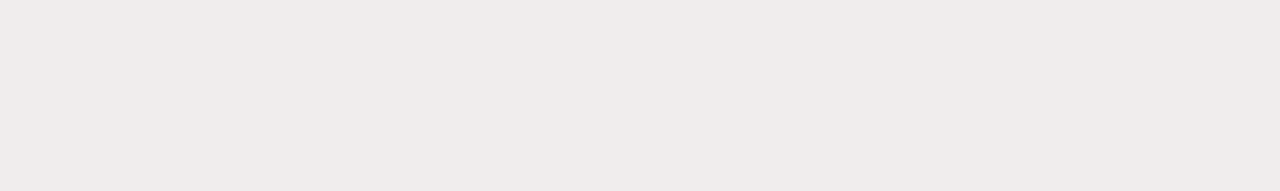
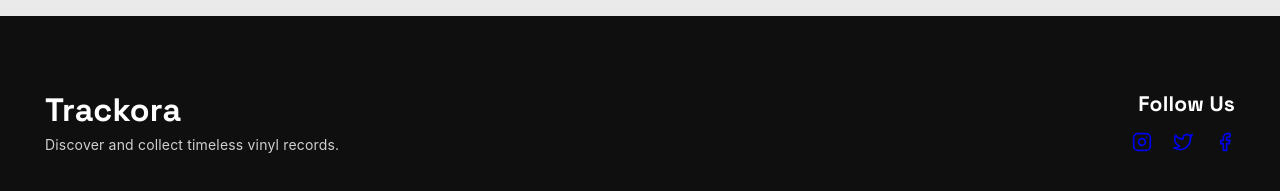
Before and after one commit to 20095949-mateus-campos/b9is130-web-dev-ca1, a React (Vite) app in the folder frontend/: page /checkout in a window 1280 px wide. Shown: the part 959-1150 px from the top of the page. Before the commit the page ends 903 px from the top, so only its background shows below. Built offline with nearby package versions, Linux system fonts and the light colour scheme; no server answers.

Commit message:
Feat: add footer

```diff
--- a/frontend/src/App.jsx
+++ b/frontend/src/App.jsx
@@ -11,6 +11,7 @@ import Profile from "./pages/Profile";
 import MyOrders from "./pages/MyOrders";
 import OrderDetails from "./pages/OrderDetails";
 import Checkout from "./pages/Checkout";
+import Footer from "./components/Footer";
 
 function App() {
   const [data, setData] = useState([]);
@@ -41,6 +42,7 @@ function App() {
           <Route path="/checkout" element={<Checkout />} />
         </Routes>
       </main>
+        <Footer />
     </div>
     </>
   );
--- a/frontend/src/components/Footer.jsx
+++ b/frontend/src/components/Footer.jsx
@@ -0,0 +1,41 @@
+import { FiInstagram, FiTwitter, FiFacebook } from "react-icons/fi";
+
+function Footer() {
+  return (
+    <footer className="bg-[var(--color-primary)] text-[var(--color-secondary)] mt-[4rem]">
+
+      <div className="max-w-7xl mx-auto px-[2.5rem] py-[3rem] flex justify-between items-start">
+
+        {/* LEFT */}
+        <div>
+          <h2 className="text-[1.8rem] font-semibold mb-[0.5rem]">
+            Trackora
+          </h2>
+          <p className="text-[14px] opacity-80 max-w-[320px]">
+            Discover and collect timeless vinyl records.
+          </p>
+        </div>
+
+        {/* RIGHT */}
+        <div className="text-right">
+          <h3 className="font-semibold mb-[0.8rem]">Follow Us</h3>
+
+          <div className="flex justify-end gap-[1.2rem] text-[20px]">
+            <a href="#" className="hover:opacity-70 transition">
+              <FiInstagram />
+            </a>
+            <a href="#" className="hover:opacity-70 transition">
+              <FiTwitter />
+            </a>
+            <a href="#" className="hover:opacity-70 transition">
+              <FiFacebook />
+            </a>
+          </div>
+        </div>
+
+      </div>
+    </footer>
+  );
+}
+
+export default Footer;
```
